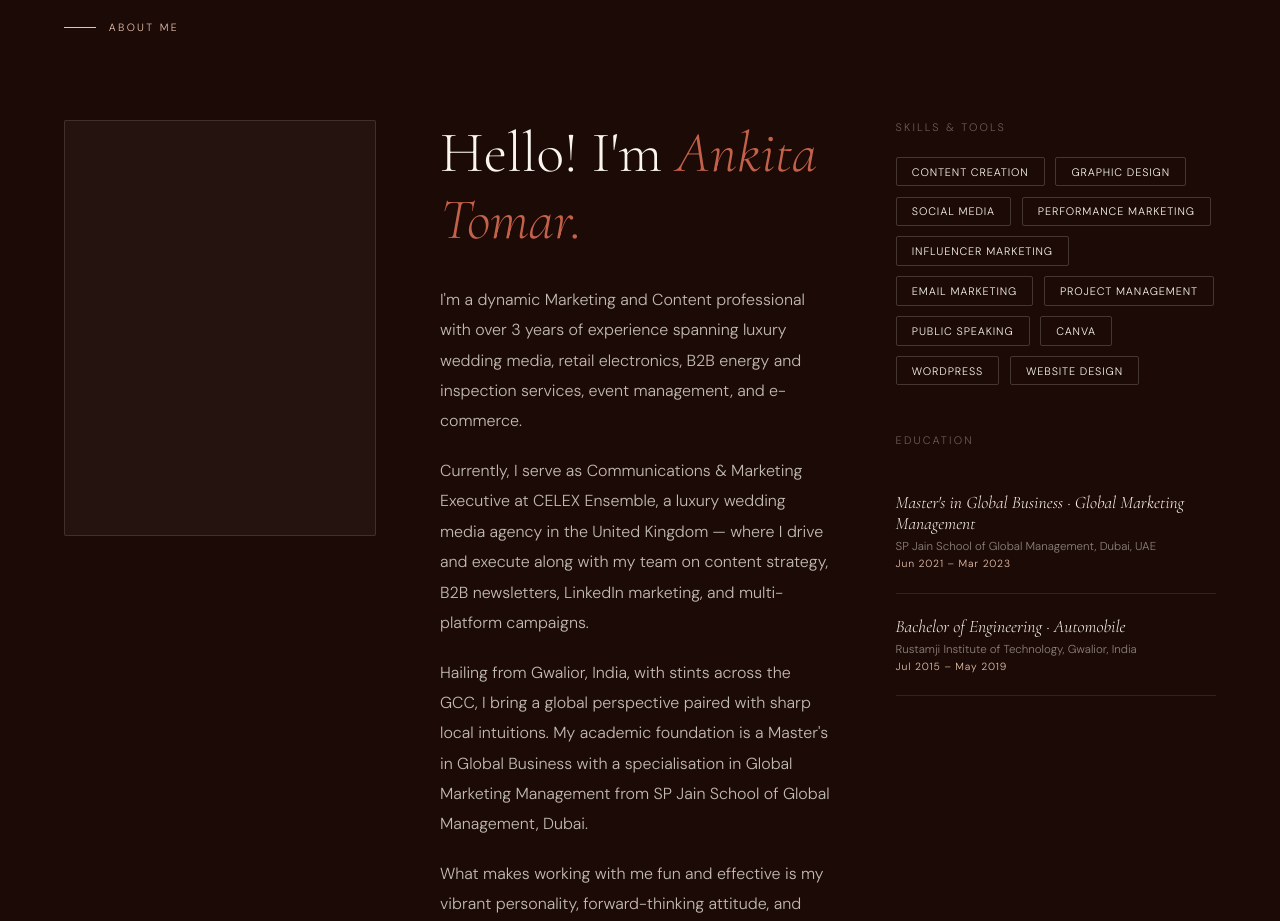
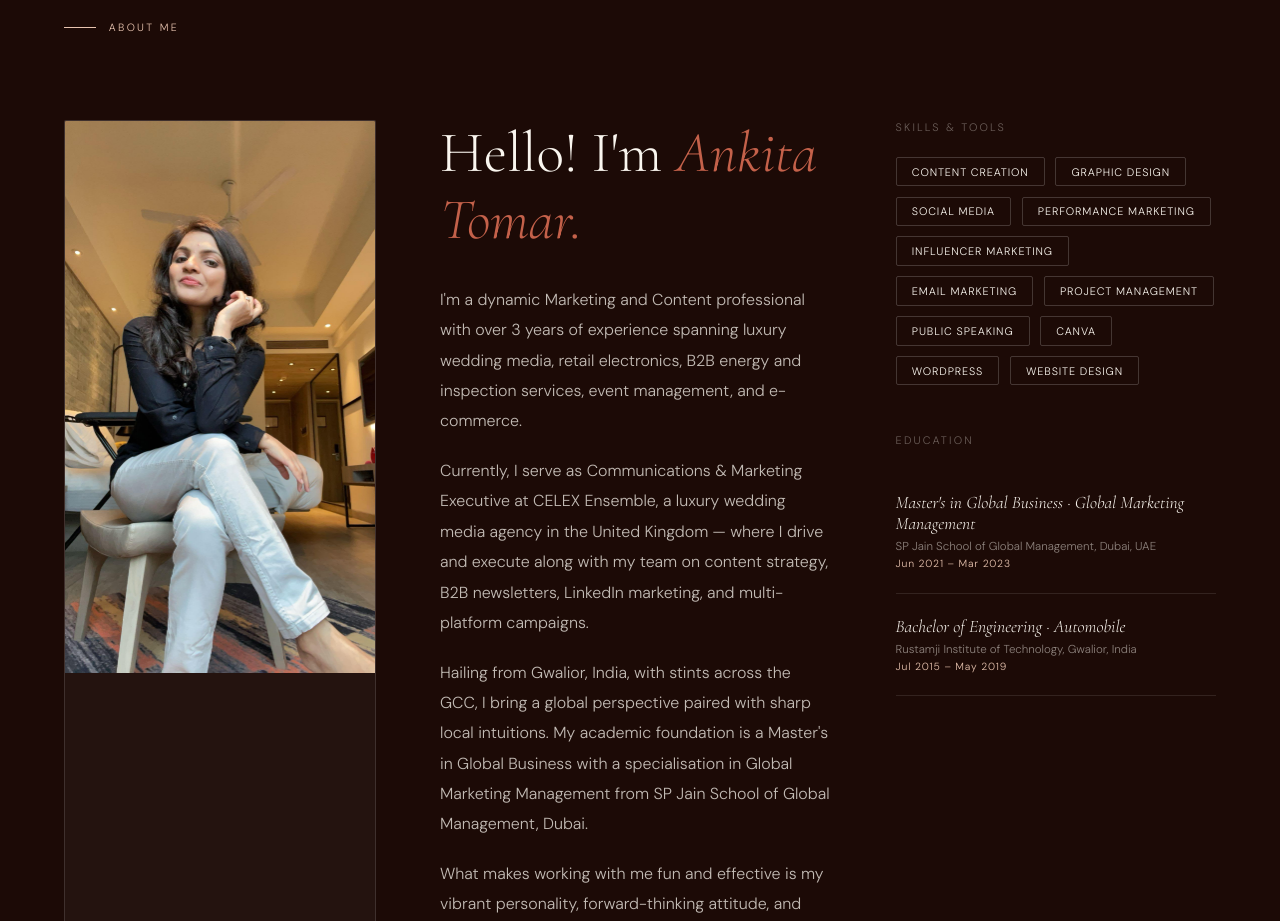
Before and after one commit to ankita07tomar/ankita07tomar.github.io, a plain HTML site: page index.html in a window 1280 px wide. Shown: the part 900-1821 px from the top of the page. Drawn offline with nearby package versions, Linux system fonts and the light colour scheme.

Commit message:
Update index.html

```diff
--- a/index.html
+++ b/index.html
@@ -1074,7 +1074,7 @@
     <div class="about-grid">
       <!-- Portrait -->
       <div class="about-portrait-wrap uploadable" onclick="handleUploadClick(event,'about_portrait')">
-        <img class="about-portrait-img" id="about-portrait-img" src="profile.jpeg" alt="Ankita Tomar" style="display:none">
+        <img class="about-portrait-img" id="about-portrait-img" src="profile.jpeg" alt="Ankita Tomar">
         <div class="about-portrait-ph" id="about-portrait-ph"></div>
       </div>
       <div>
```
